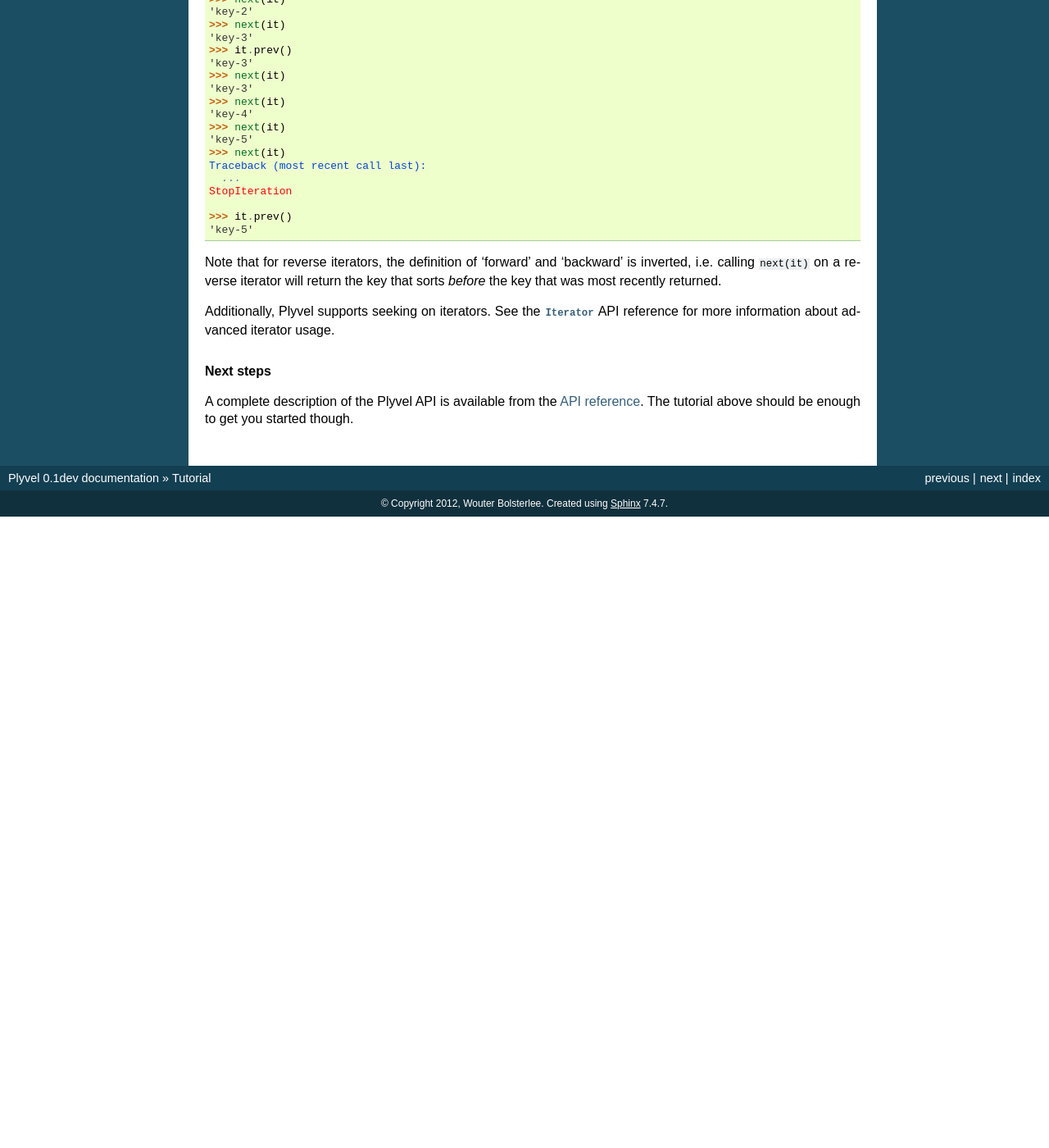
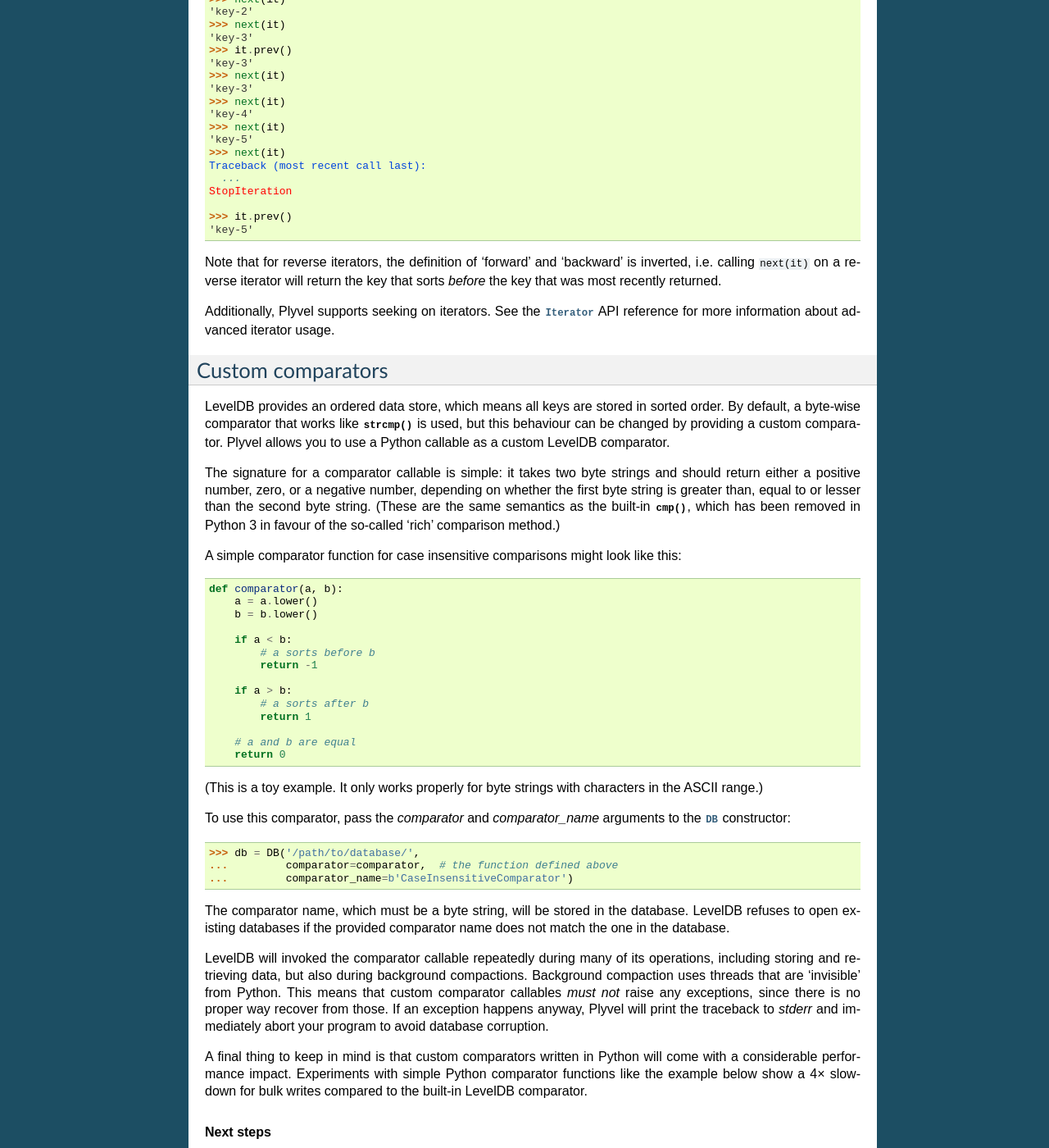
Before and after one commit to wbolster/plyvel, a Sphinx documentation site: the page built from doc/tutorial.rst, in a window 1280 px wide and 1400 px high, scrolled down 4967 px. Shown: the whole window at 82% size. Built offline with Sphinx 7.4.7, drawn with Linux system fonts in a browser that asks for light colours; before the commit the page ends 5597 px from its top, so only the background shows below that; some of the changed text lies outside the part shown.

Commit message:
Write documentation for custom comparators

```diff
--- a/doc/index.rst
+++ b/doc/index.rst
@@ -16,7 +16,7 @@
   Plyvel wraps most of the LevelDB C++ API, so in addition to basic features
   like getting, putting and deleting data, Plyvel allows you to use write
   batches, database snapshots, very flexible iterators, bloom filters, custom
-  cache sizes, and other goodness LevelDB has to offer.
+  cache sizes, custom comparators, and other goodness LevelDB has to offer.
 
 * **High performance**
 
--- a/doc/tutorial.rst
+++ b/doc/tutorial.rst
@@ -6,7 +6,7 @@
 
 This tutorial gives an overview of Plyvel. It covers opening and closing
 databases, storing and retrieving data, working with write batches, using
-snapshots, and iterating over your data.
+snapshots, iterating over your data, and implementing custom comparators.
 
 Note: this tutorial assumes basic familiarity with LevelDB; visit the `LevelDB
 homepage`_ for more information about its features and design.
@@ -330,6 +330,68 @@
 API reference for more information about advanced iterator usage.
 
 
+Custom comparators
+==================
+
+LevelDB provides an ordered data store, which means all keys are stored in
+sorted order. By default, a byte-wise comparator that works like
+:c:func:`strcmp()` is used, but this behaviour can be changed by providing a
+custom comparator. Plyvel allows you to use a Python callable as a custom
+LevelDB comparator.
+
+The signature for a comparator callable is simple: it takes two byte strings and
+should return either a positive number, zero, or a negative number, depending on
+whether the first byte string is greater than, equal to or lesser than the
+second byte string. (These are the same semantics as the built-in
+:py:func:`cmp()`, which has been removed in Python 3 in favour of the so-called
+‘rich’ comparison method.)
+
+A simple comparator function for case insensitive comparisons might look like
+this::
+
+    def comparator(a, b):
+        a = a.lower()
+        b = b.lower()
+
+        if a < b:
+            # a sorts before b
+            return -1
+
+        if a > b:
+            # a sorts after b
+            return 1
+
+        # a and b are equal
+        return 0
+
+(This is a toy example. It only works properly for byte strings with characters
+in the ASCII range.)
+
+To use this comparator, pass the `comparator` and `comparator_name` arguments to
+the :py:class:`DB` constructor::
+
+    >>> db = DB('/path/to/database/',
+    ...         comparator=comparator,  # the function defined above
+    ...         comparator_name=b'CaseInsensitiveComparator')
+
+The comparator name, which must be a byte string, will be stored in the
+database. LevelDB refuses to open existing databases if the provided comparator
+name does not match the one in the database.
+
+LevelDB will invoked the comparator callable repeatedly during many of its
+operations, including storing and retrieving data, but also during background
+compactions. Background compaction uses threads that are ‘invisible’ from
+Python. This means that custom comparator callables *must not* raise any
+exceptions, since there is no proper way recover from those. If an exception
+happens anyway, Plyvel will print the traceback to `stderr` and immediately
+abort your program to avoid database corruption.
+
+A final thing to keep in mind is that custom comparators written in Python will
+come with a considerable performance impact. Experiments with simple Python
+comparator functions like the example below show a 4× slowdown for bulk writes
+compared to the built-in LevelDB comparator.
+
+
 .. rubric:: Next steps
 
 A complete description of the Plyvel API is available from the :doc:`API
```
Also changed, not shown: doc/api.rst (+8 -3 lines).
